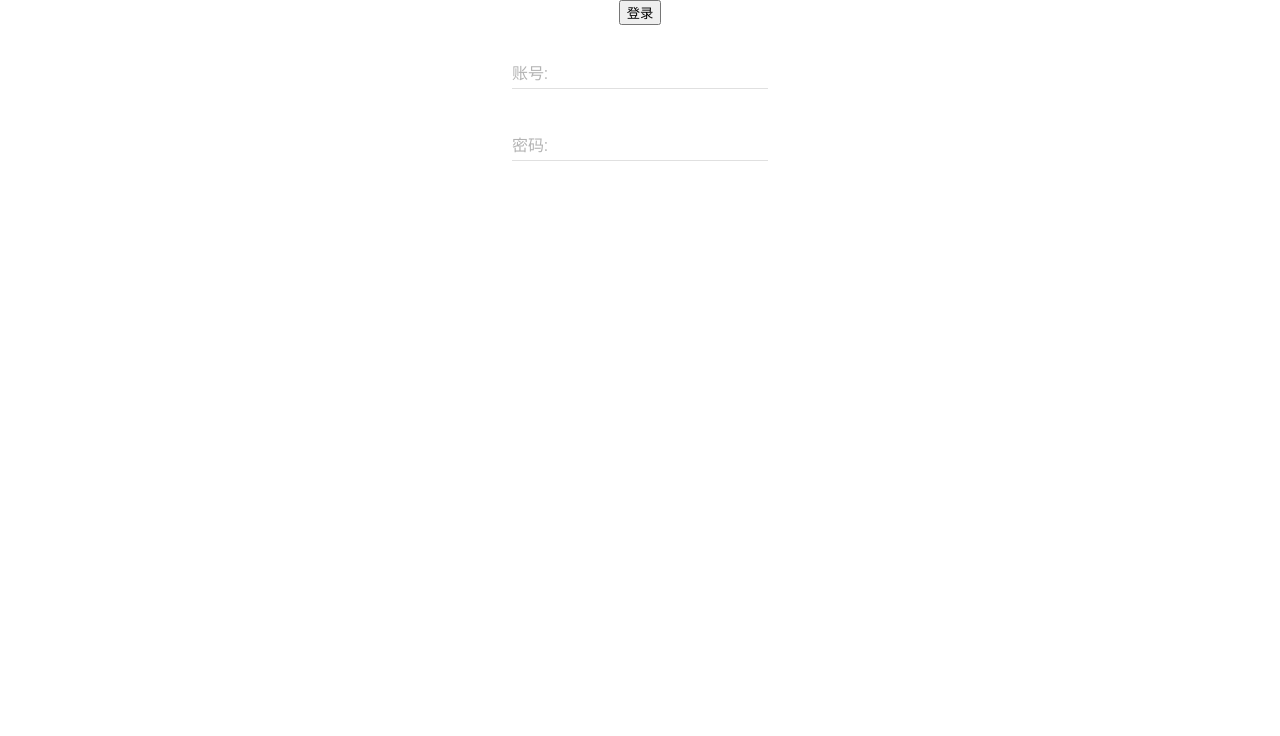
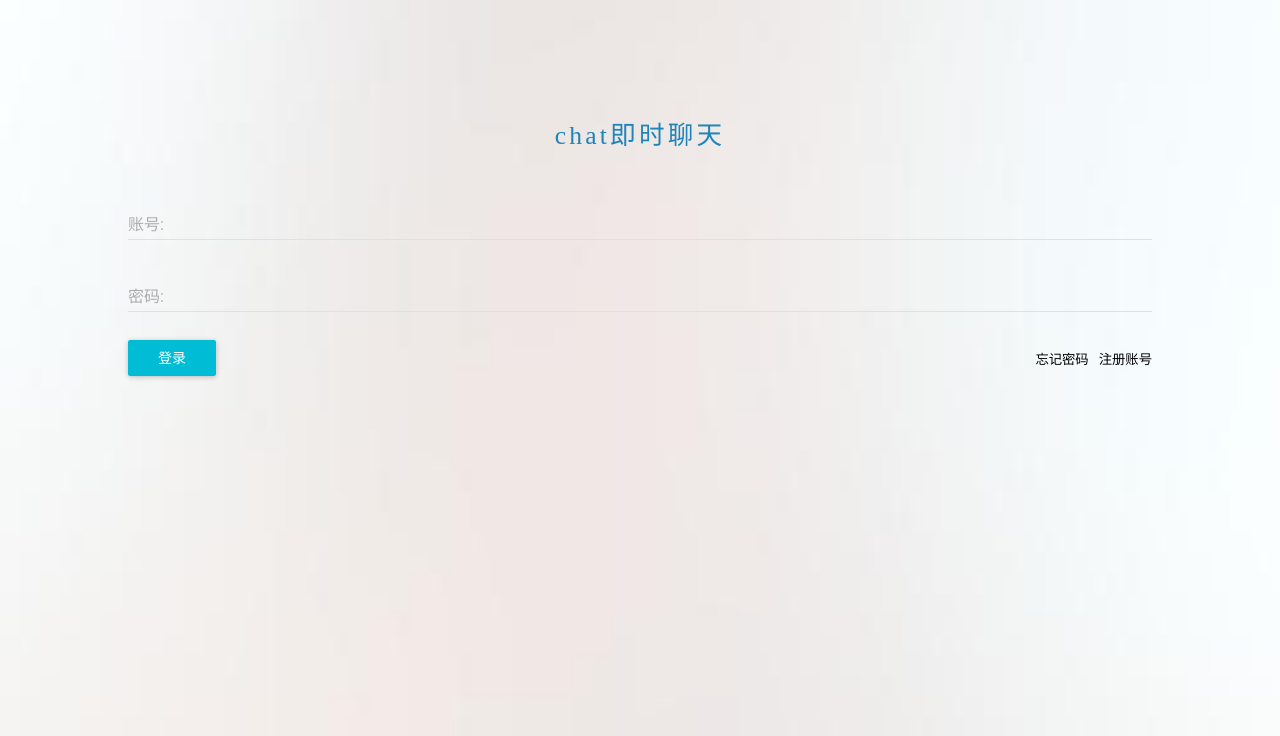
Before and after one commit to verybigorange/chat, a React app: page /login in a window 1280 px wide. Shown: the top 736 px of the page. Built offline with nearby package versions, Linux system fonts and the light colour scheme.

Commit message:
增加登录页面

```diff
--- a/src/views/login.js
+++ b/src/views/login.js
@@ -1,23 +1,35 @@
-import { TextField } from 'material-ui';
+import { TextField,RaisedButton } from 'material-ui';
+import 'assets/css/login.scss';
 import React,{ Component } from 'react';
 import { login } from "store/login/action";
 import { connect } from 'react-redux';
 import { Redirect } from 'react-router-dom';
+
 
 @connect(state=>({userInfo:state.userInfo}),{
     login
 })
 class Login extends Component{
     render(){
-        const loginPage = ( <div style={{'textAlign':'center'}}>
-            <button onClick={this.props.login}>登录</button>
-            <section>
-                <TextField floatingLabelText="账号:"  name='username'></TextField>
-            </section>
+        const loginPage = ( <div className="login">
+           <div className="container">
+                <header className="login-head">chat即时聊天</header>
+                <section>
+                    <TextField floatingLabelText="账号:"  name='username' style={{width:'100%'}}></TextField>
+                </section>
 
-            <section>
-                <TextField floatingLabelText="密码:"  name='password'></TextField>
-            </section>
+                <section>
+                    <TextField floatingLabelText="密码:"  name='password' style={{width:'100%'}}></TextField>
+                </section>
+                <section className="mt20 login-foot">
+                    <RaisedButton className="fl" label="登录" primary={true}></RaisedButton>
+                    <div>
+                        <small className="mr10">忘记密码</small>
+                        <small>注册账号</small>
+                    </div>
+
+                </section>
+           </div>
          </div> )
         return this.props.userInfo.isLogin?(<Redirect to="/dashbord"></Redirect>):loginPage
     }
```
Also changed, not shown: src/assets/img/loginbg.jpg (added), src/assets/img/test.jpg (deleted).
